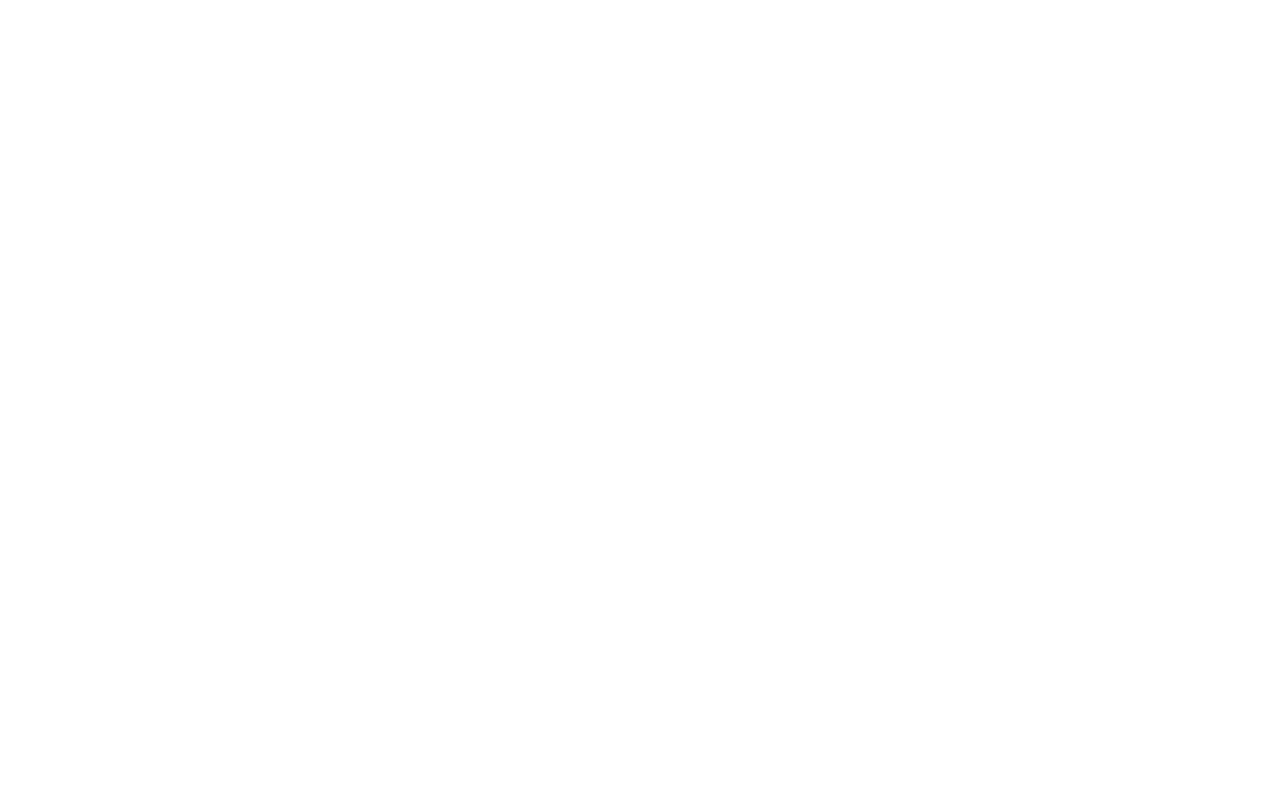
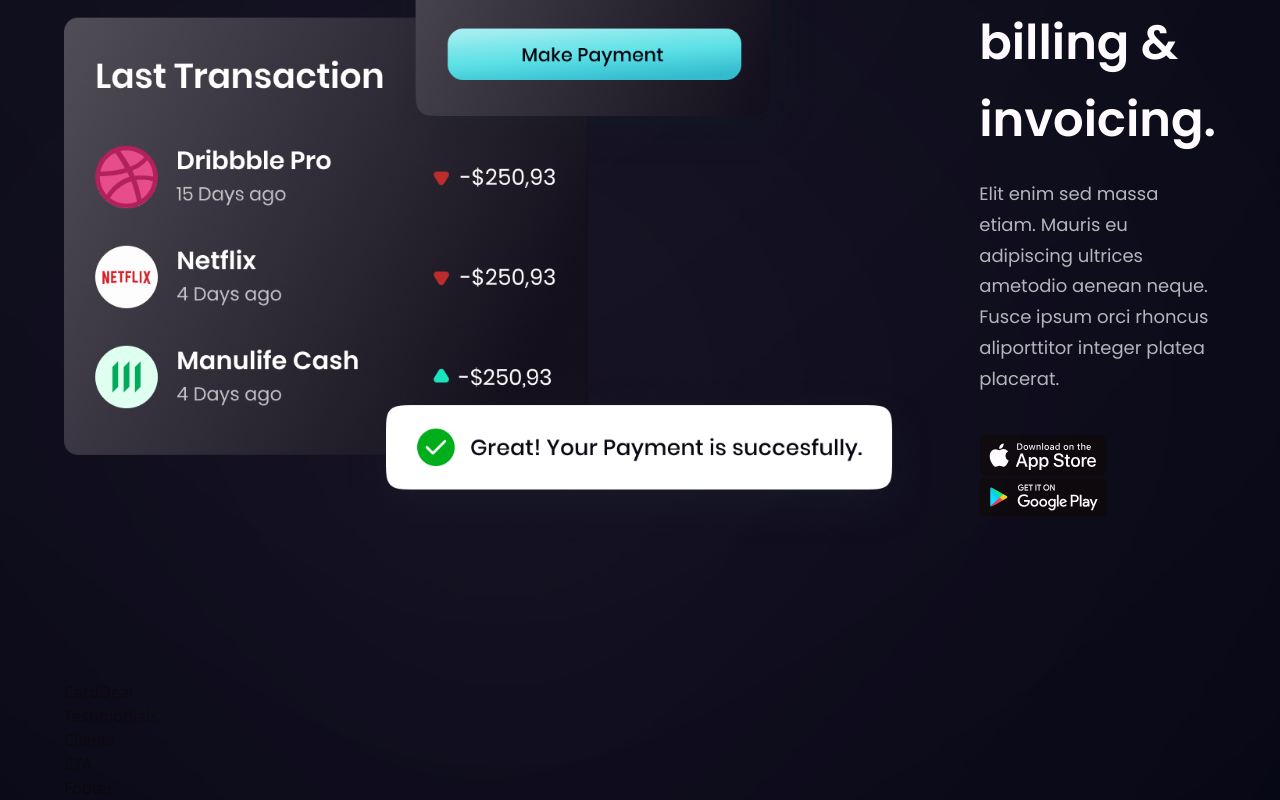
Before and after one commit to GeorgeOprea1/bank, a React (Vite) app in the folder bank_react/: page / in a window 1280 px wide. Shown: the part 1977-2777 px from the top of the page. Before the commit the page ends 1734 px from the top, so only its background shows below. Built offline with nearby package versions, Linux system fonts and the light colour scheme.

Commit message:
finished the  Billing component

```diff
--- a/bank_react/src/components/Billing.jsx
+++ b/bank_react/src/components/Billing.jsx
@@ -1,5 +1,45 @@
+import { apple, bill, google } from "../assets";
+
 const Billing = () => {
-  return <div>Billing</div>;
+  return (
+    <section
+      id="product"
+      className="flex md:flex-row flex-col-reverse sm:py-16 py-6"
+    >
+      <div className=" sm:py-16 py-6 flex justify-center items-center md:mr-10 mr-0 md:mt-0 mt-10 relative">
+        <img
+          src={bill}
+          alt="billiing"
+          className="w-[100%] h-[100%] relative z-[5]"
+        />
+        <div className="absolute z-[3] -left-1/ top-0 w-[50%] h-[50%] rounded-full white__gradient" />
+        <div className="absolute z-[0] -left-1/ bottom-0 w-[50%] h-[50%] rounded-full pink__gradient" />
+      </div>
+      <div className="flex-1 flex justify-center items-start flex-col">
+        <h2 className="font-poppins font-semibold xs:text-[48px] text-[40px] text-white xs:leading-[76.8px] leading-[66.8px] w-full">
+          Easily control your <br className="sm:block hidden" /> billing &
+          invoicing.
+        </h2>
+        <p className="font-poppins font-normal text-dimWhite text-[18px] leading-[30.8px] max-w-[470px] mt-5">
+          Elit enim sed massa etiam. Mauris eu adipiscing ultrices ametodio
+          aenean neque. Fusce ipsum orci rhoncus aliporttitor integer platea
+          placerat.
+        </p>
+        <div className="flex flex-row flex-wrap sm:mt-10 mt-6">
+          <img
+            src={apple}
+            alt="apple_store"
+            className="w-[128px] h-[42px] object-contain mr-5 cursor-pointer"
+          />
+          <img
+            src={google}
+            alt="google__store"
+            className="w-[128px] h-[42px] object-contain mr-5 cursor-pointer"
+          />
+        </div>
+      </div>
+    </section>
+  );
 };
 
 export default Billing;
```
